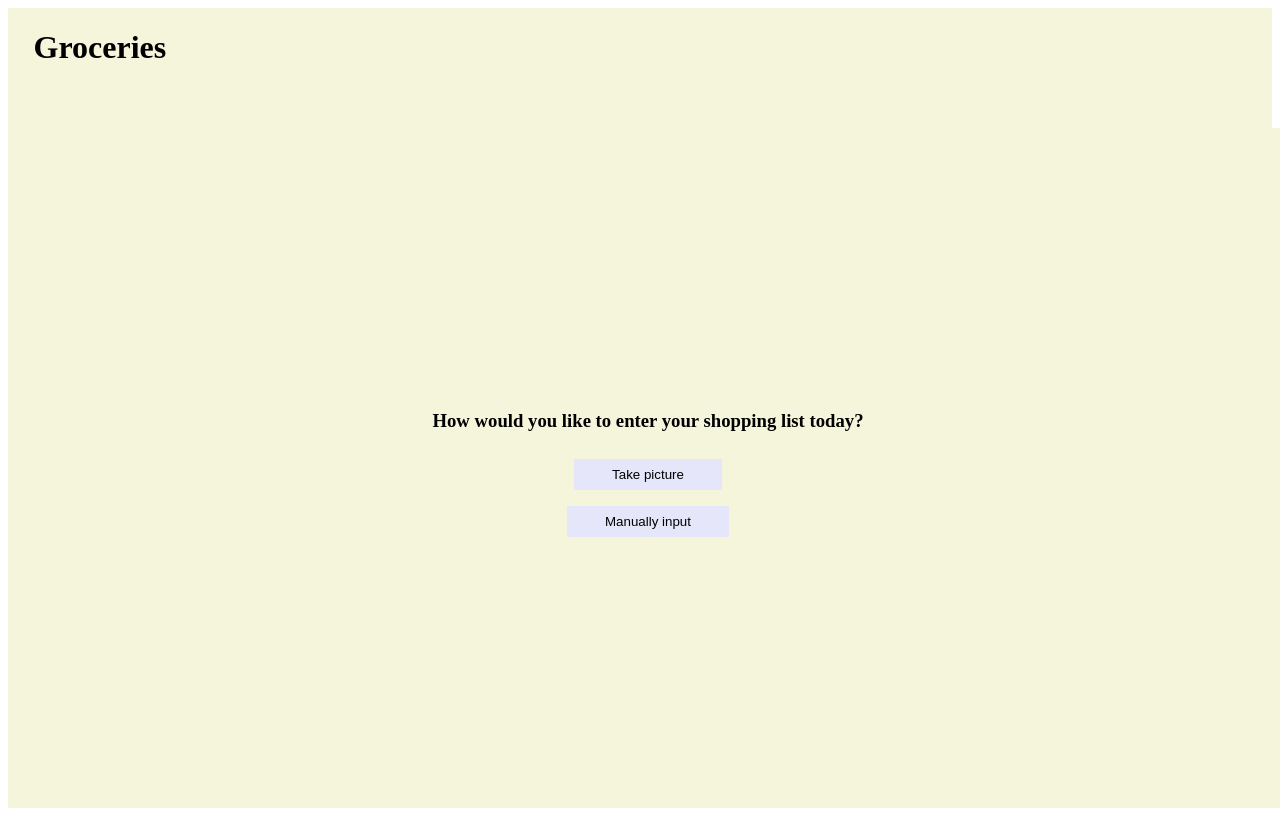
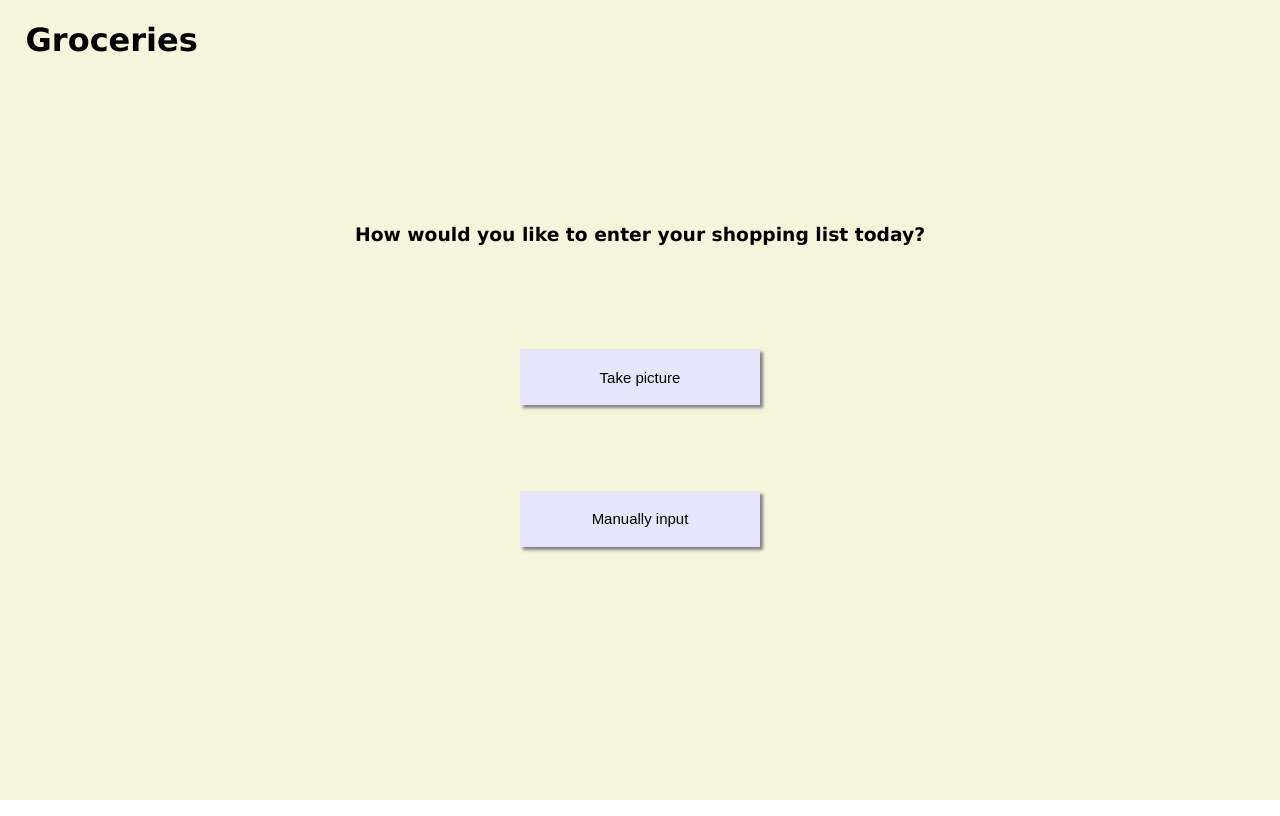
Before and after one commit to roselynh100/listry, a React (Create React App) app in the folder frontend/: page / in a window 1280 px wide. Built offline with nearby package versions, Linux system fonts and the light colour scheme.

Commit message:
Edited front end for home page

```diff
--- a/frontend/public/index.html
+++ b/frontend/public/index.html
@@ -32,7 +32,7 @@
       work correctly both with client-side routing and a non-root public URL.
       Learn how to configure a non-root public URL by running `npm run build`.
     -->
-		<title>React Redux App</title>
+		<title>The Alcoholics</title>
 	</head>
 	<body>
 		<noscript>You need to enable JavaScript to run this app.</noscript>
--- a/frontend/src/components/home/home.scss
+++ b/frontend/src/components/home/home.scss
@@ -1,31 +1,30 @@
 .homeContainer {
-	display: flex;
-	flex-direction: row;
 	align-items: center;
-	height: 85vh;
-	width: 100vw;
+	height: 100vh;
+	width: 100%;
 	background-color: beige;
-	border: none;
+	top: 0;
+    left: 0;
+    position: absolute;
 }
 
 .homeContent {
 	display: flex;
 	flex-direction: column;
 	align-items: center;
+	justify-content: space-evenly;
 	width: 100vw;
-	border: none;
-}
-
-.navigate {
-	width: min-content;
+	height: 40vw;
 }
 
 .navigate > button {
-	width: max-content;
 	cursor: pointer;
 	background-color: lavender;
 	border: none;
-	margin-top: 1vh;
-	margin-bottom: 1vh;
-	padding: 1vh 3vw;
+	// margin: 1vh 10vh;
+	width: 30vh;
+	height: 7vh;
+	// padding: 1vh 3vw;
+	box-shadow: 3px 3px 3px grey;
+	font-size: 15px;
 }
--- a/frontend/src/components/home/index.jsx
+++ b/frontend/src/components/home/index.jsx
@@ -3,9 +3,12 @@ import { Link } from "react-router-dom";
 import "./home.scss";
 import { ItemContext } from "../../contexts/listContext";
 
+import Header from "../header";
+
 export default function Home() {
 	return (
 		<div className="homeContainer">
+			<Header />
 			<div className="homeContent">
 				<h3>How would you like to enter your shopping list today?</h3>
 				<Link className="navigate" to="/camera">
--- a/frontend/src/index.css
+++ b/frontend/src/index.css
@@ -0,0 +1,3 @@
+body {
+    font-family: Verdana, sans-serif;
+}
```
